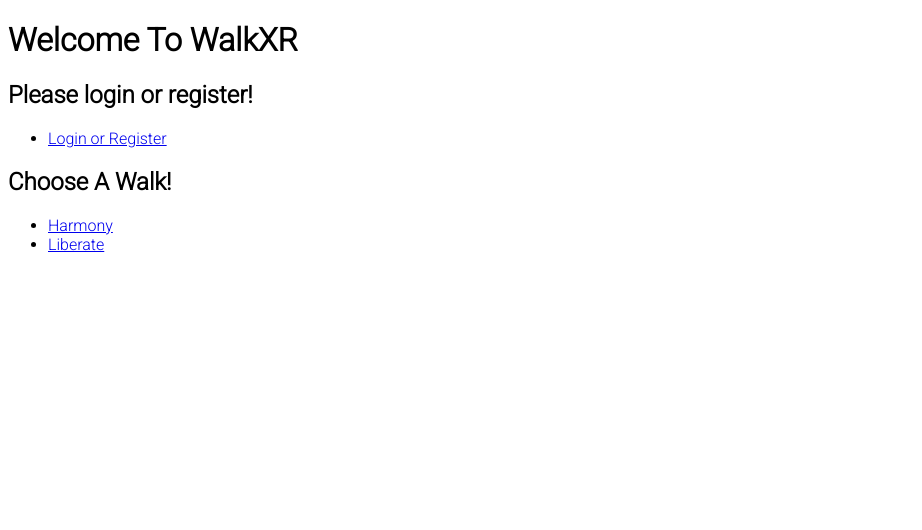
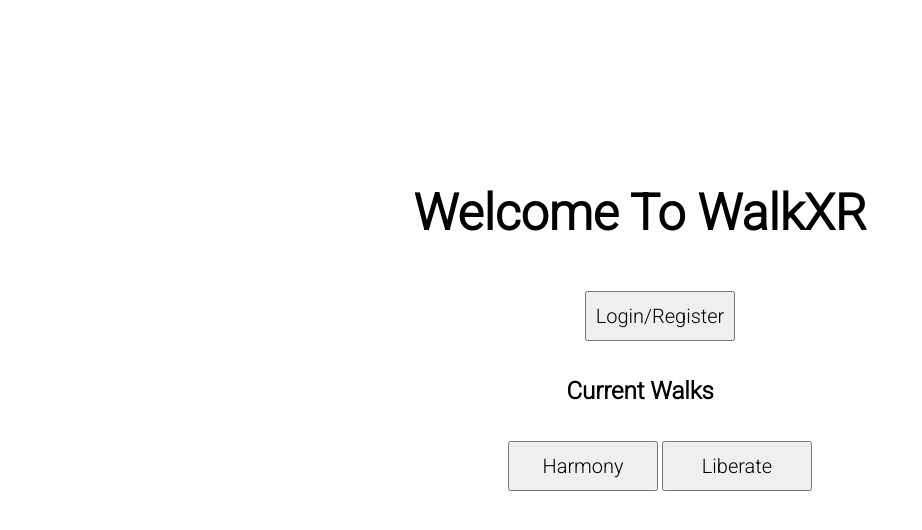
Before and after one commit to loganbates2002/WalkXR, a website: page public/index.html in a window 1280 px wide. Shown: the whole page, without its empty margins (0-922 px from the left). Drawn offline with Linux system fonts and the light colour scheme; files that its build step writes are made by us from their sources.

Commit message:
welcome css

```diff
--- a/public/index.html
+++ b/public/index.html
@@ -4,19 +4,20 @@
     <meta charset="UTF-8">
     <script src="main.js"></script>
     <title> WalkXR </title>
-    <link rel="stylesheet" href="style.css">
+    <link rel="stylesheet" href="/style.css">
   </head>
 
   <body>
-      <h1> Welcome To WalkXR</h1>
-      <h2> Please login or register! </h2>
+    <div class="welcome-page">
+      <h1 class="welcome"> Welcome To WalkXR</h1>
       <ul>
-        <li>  <a href="login.html"> Login or Register </a></li>
+        <button>  <a href="login.html"> Login/Register </a></button>
       </ul>
-      <h2> Choose A Walk! </h2>
+      <h2> Current Walks </h2>
       <ul>
-          <li> <a href="walks/harmony.html"> Harmony </a> </li>
-          <li> <a href="walks/liberate.html"> Liberate </a> </li>
+          <button> <a href="walks/harmony.html"> Harmony </a> </button>
+          <button> <a href="walks/liberate.html"> Liberate </a> </button>
       </ul>
+    </div>
   </body>
 </html>
--- a/style.css
+++ b/style.css
@@ -1,4 +1,31 @@
 @import url('https://fonts.googleapis.com/css2?family=Roboto:wght@300&display=swap');
+
+* {
+    font-family: "Roboto";
+}
+
+.welcome-page {
+    display: flex;
+    flex-direction: column;
+    align-items: center;
+    justify-content: center;
+    margin-top: 150px;
+}
+
+a {
+    text-decoration: none;
+    color: black;
+    font-size: 20px;
+}
+
+button {
+    height: 50px;
+    width: 150px;
+}
+
+.welcome {
+    font-size: 50px;
+}
 
 .login-page {
     display: flex;
@@ -21,10 +48,6 @@
 
 .words {
     font-size: 20px;
-}
-
-* {
-    font-family: "Roboto";
 }
 
 .register-info {
```
